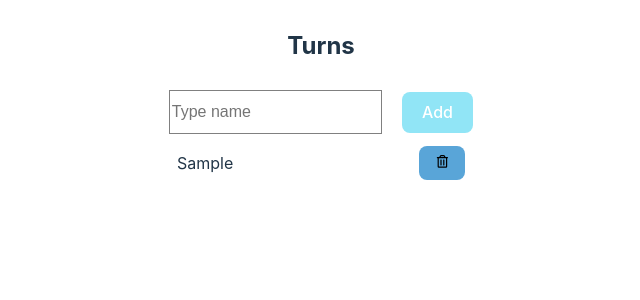
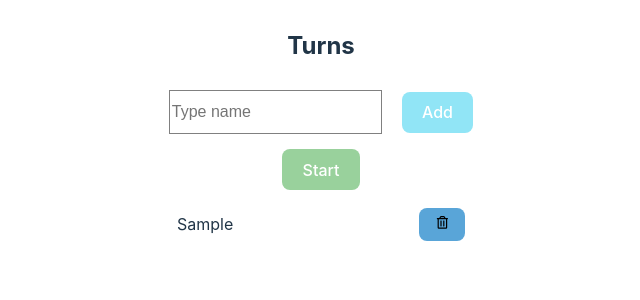
Before and after one commit to cheemurakami/react-chrome-extension, a React (Vite) app: page / in a window 1280 px wide. Both pictures are taken after typing "Sample" into the empty fields and a click on the button "Add". Shown: the top 300 px of the page, without its empty margins (319-959 px from the left). Built offline with nearby package versions, Linux system fonts and the light colour scheme.

Commit message:
add start/next button

```diff
--- a/src/Names.tsx
+++ b/src/Names.tsx
@@ -39,7 +39,7 @@ const NameDiv = styled.div`
   display: flex;
   height: 36px;
   justify-content: space-between;
-  margin: 4px 16px;
+  margin: 8px 16px;
 `;
 
 const NameText = styled.div``;
--- a/src/Turns.tsx
+++ b/src/Turns.tsx
@@ -5,6 +5,7 @@ import styled from "styled-components";
 const Turns: React.FC = () => {
   const [inputValue, setInputValue] = useState<string>('')
   const [nameList, setNameList] = useState<string[]>([])
+  const [buttonText, setButtonText] = useState<string>('Start')
 
   const handleSubmit = (e: FormEvent<HTMLFormElement>): void => {
     e.preventDefault()
@@ -28,11 +29,14 @@ const Turns: React.FC = () => {
             />
           </InputDiv>
           <ButtonDiv>
-            <Button type='submit'>Add</Button>
-
+            <AddButton type='submit'>Add</AddButton>
           </ButtonDiv>
         </InputContainer>
       </form>
+
+      <ButtonDiv>
+        <StartNextButton onClick={() => setButtonText("Next")}>{buttonText}</StartNextButton>
+      </ButtonDiv>
 
       {nameList.length > 0 &&
         <Names nameList={nameList} setNameList={setNameList} />}
@@ -56,7 +60,7 @@ const InputDiv = styled.div`
 const ButtonDiv = styled.div`
 `
 
-const Button = styled.button`
+const AddButton = styled.button`
   background-color: #91E5F6;
   color: white;
   margin-bottom: 8px;
@@ -74,6 +78,16 @@ const Input = styled.input`
   font-size: 16px;
   height: 40px;
   margin-right: 20px;
+  `
+
+const StartNextButton = styled.button`
+  background-color: #99D19C;
+  color: white;
+  margin-bottom: 8px;
+  margin-top: 8px;
+
+  &:hover{
+    background-color: #73AB84;
+  }
 `
-
 export default Turns
```
